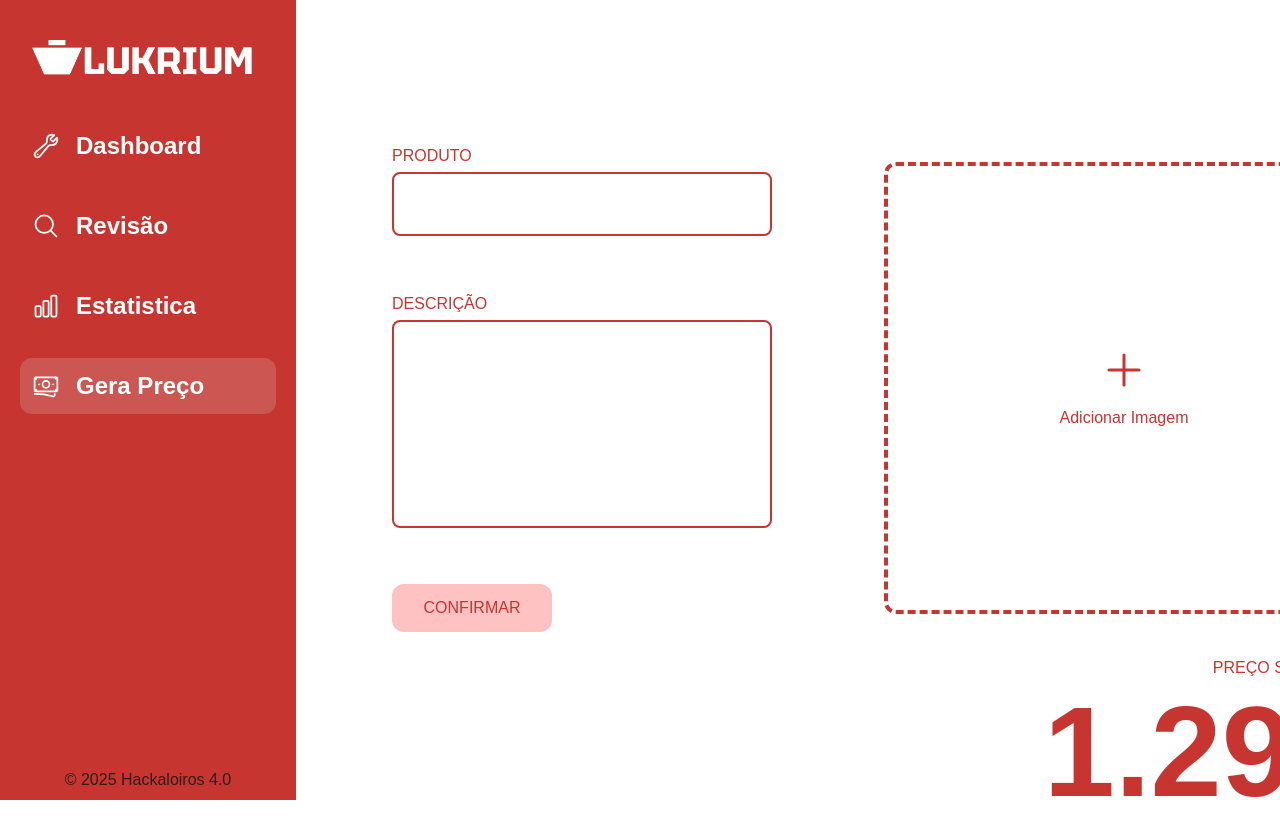
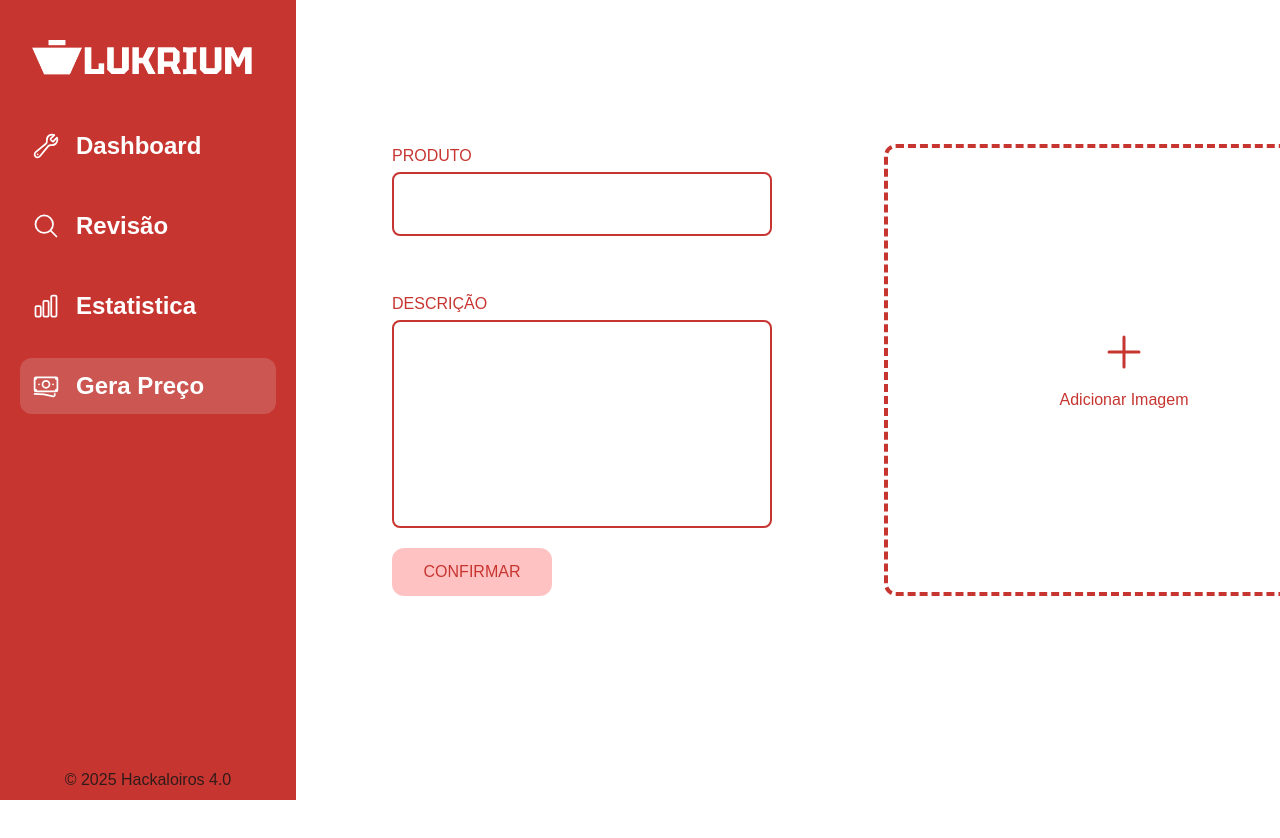
Before and after one commit to RicoPleasure/lukrium, a Next.js app in the folder frontend/: page /priceGenerator in a window 1280 px wide. Shown: the top 838 px of the page. Built offline with nearby package versions, Linux system fonts and the light colour scheme.

Commit message:
fix: page issues

```diff
--- a/frontend/app/components/priceForm.tsx
+++ b/frontend/app/components/priceForm.tsx
@@ -1,4 +1,4 @@
-"use client"
+"use client";
 
 import { PlusIcon } from "@heroicons/react/24/outline";
 import React, { useState } from "react";
@@ -19,15 +19,19 @@ const PriceForm: React.FC = () => {
   const [estimatedPrice, setEstimatedPrice] = useState<number | null>(null);
   const [error, setError] = useState<string | null>(null);
 
+  const [loading, setLoading] = useState<boolean>(false);
+
   const handleSubmit = async (e: React.FormEvent<HTMLFormElement>) => {
     e.preventDefault();
+    setLoading(true);
+    setEstimatedPrice(null);
 
     try {
       const formattedProductName = productName.replace(/ /g, "+");
       const formattedProductDescription = productDescription.replace(/ /g, "+");
 
       const response = await fetch(
-        `http://localhost:8000/generate_price?product_name=${formattedProductName}&product_description=${formattedProductDescription}`
+        `http://localhost:8000/generate_price?product_name=${formattedProductName}&product_description=${formattedProductDescription}`,
       );
       const data = await response.json();
 
@@ -43,10 +47,10 @@ const PriceForm: React.FC = () => {
   };
 
   return (
+    <section className="flex flex-col gap-6">
       <section className="flex items-center justify-center gap-28">
         <div className="flex flex-col gap-5">
-
-        <form onSubmit={handleSubmit}>
+          <form className="flex flex-col gap-5" onSubmit={handleSubmit}>
             <div className="flex flex-col gap-14">
               <div className="flex flex-col gap-1 items-start justify-center">
                 <span>PRODUTO</span>
@@ -68,23 +72,24 @@ const PriceForm: React.FC = () => {
                   required
                 />
               </div>
+            </div>
 
+            <div className="flex space-between items-center justify-between">
               <button
                 type="submit"
                 className="w-40 h-12 text-center bg-[#FFC2C2] rounded-xl hover:bg-coral hover:text-white transition-all active:scale-95 ease-in-out duration-300 cursor-pointer"
               >
                 CONFIRMAR
               </button>
+
+              {loading && !estimatedPrice && <div className="flex items-center justify-center gap-4"><div className="loader"></div><span>Loading...</span></div> }
             </div>
           </form>
-
-        {error && <p className="text-red-500">{error}</p>}
-        {estimatedPrice !== null && (
-        <p className="text-green-500 font-bold">Preço Estimado: {estimatedPrice}</p>
-        )}
         </div>
 
-      <div className={`flex justify-center items-center ${ !image ? "border-4 rounded-xl border-dashed" : ""} h-[452px] w-[480px]`}>
+        <div
+          className={`flex justify-center items-center ${!image ? "border-4 rounded-xl border-dashed" : ""} h-[452px] w-[480px]`}
+        >
           {image ? (
             <img
               src={image}
@@ -104,7 +109,20 @@ const PriceForm: React.FC = () => {
             </label>
           )}
         </div>
+      </section>
 
+      <div className="flex flex-col gap-2 justify-start items-end w-full h-36">
+
+      {error && <p className="text-coral">{error}</p>}
+
+      {estimatedPrice !== null && (
+        <>
+          <p>PREÇO SUGERIDO:</p>
+          <p className="font-bold text-9xl">1.29€</p>
+        </>
+      )}
+
+      </div>
     </section>
   );
 };
--- a/frontend/app/globals.css
+++ b/frontend/app/globals.css
@@ -27,3 +27,17 @@ body {
   color: var(--foreground);
   font-family: Arial, Helvetica, sans-serif;
 }
+
+.loader {
+  border: 10px solid #f3f3f3;
+  border-top: 10px solid var(--coral);
+  border-radius: 50%;
+  width: 30px;
+  height: 30px;
+  animation: spin 2s linear infinite;
+}
+
+@keyframes spin {
+  0% { transform: rotate(0deg); }
+  100% { transform: rotate(360deg); }
+}
--- a/frontend/app/layout.tsx
+++ b/frontend/app/layout.tsx
@@ -31,7 +31,9 @@ export default function RootLayout({
       >
         <SideBar></SideBar>
 
-        <main className="flex justify-center w-full py-36 px-24 text-coral">{children}</main>
+        <main className="flex justify-center w-full py-36 px-24 text-coral">
+          {children}
+        </main>
       </body>
     </html>
   );
--- a/frontend/app/priceGenerator/page.tsx
+++ b/frontend/app/priceGenerator/page.tsx
@@ -3,12 +3,8 @@ import PriceForm from "../components/priceForm";
 
 export default function PriceGenerator() {
   return (
-    <section className="flex flex-col gap-6">
-      <PriceForm/>
-      <div className="flex flex-col gap-2 justify-start items-end w-full h-36">
-        <p>PREÇO SUGERIDO:</p>
-        <p className="font-bold text-9xl">1.29€</p>
-      </div>
+    <section>
+      <PriceForm />
     </section>
   );
 }
```
Lines whose indentation alone changed are shown as unchanged.
